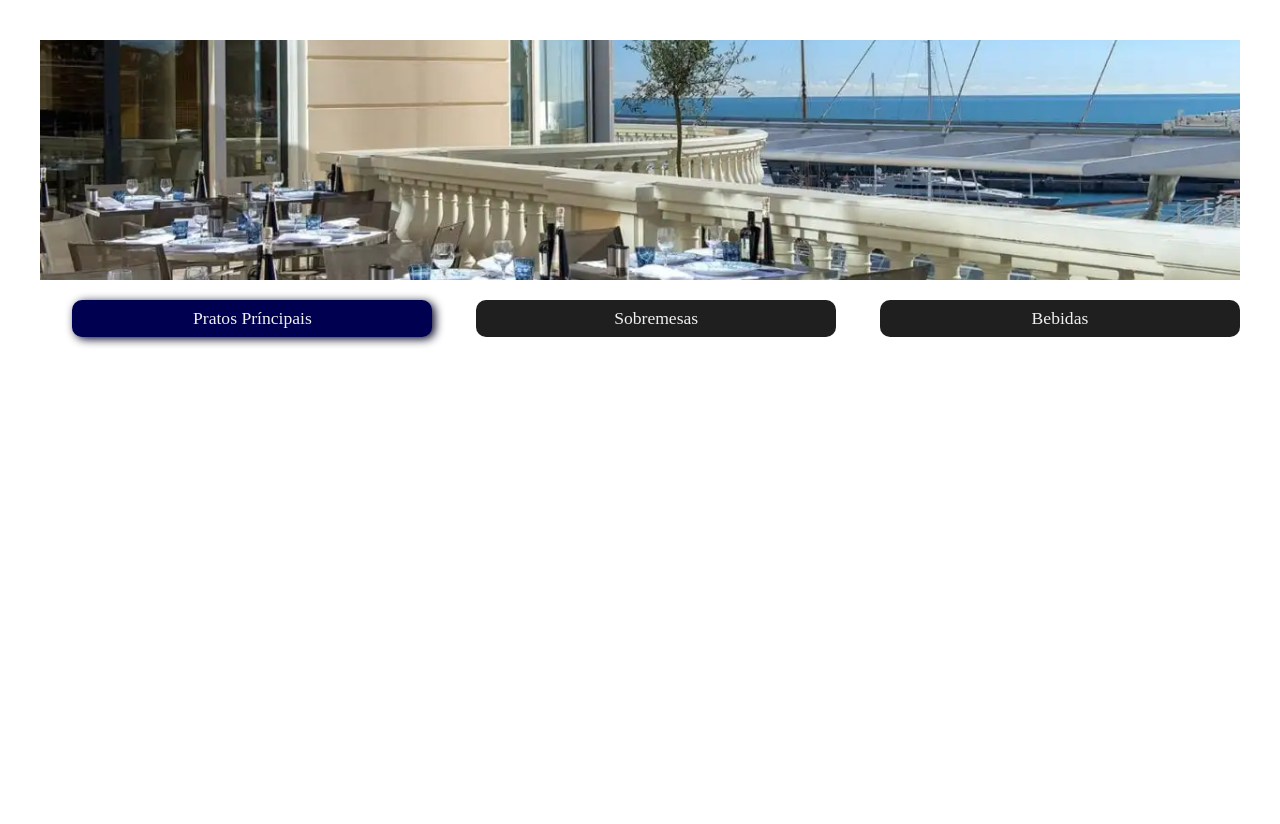
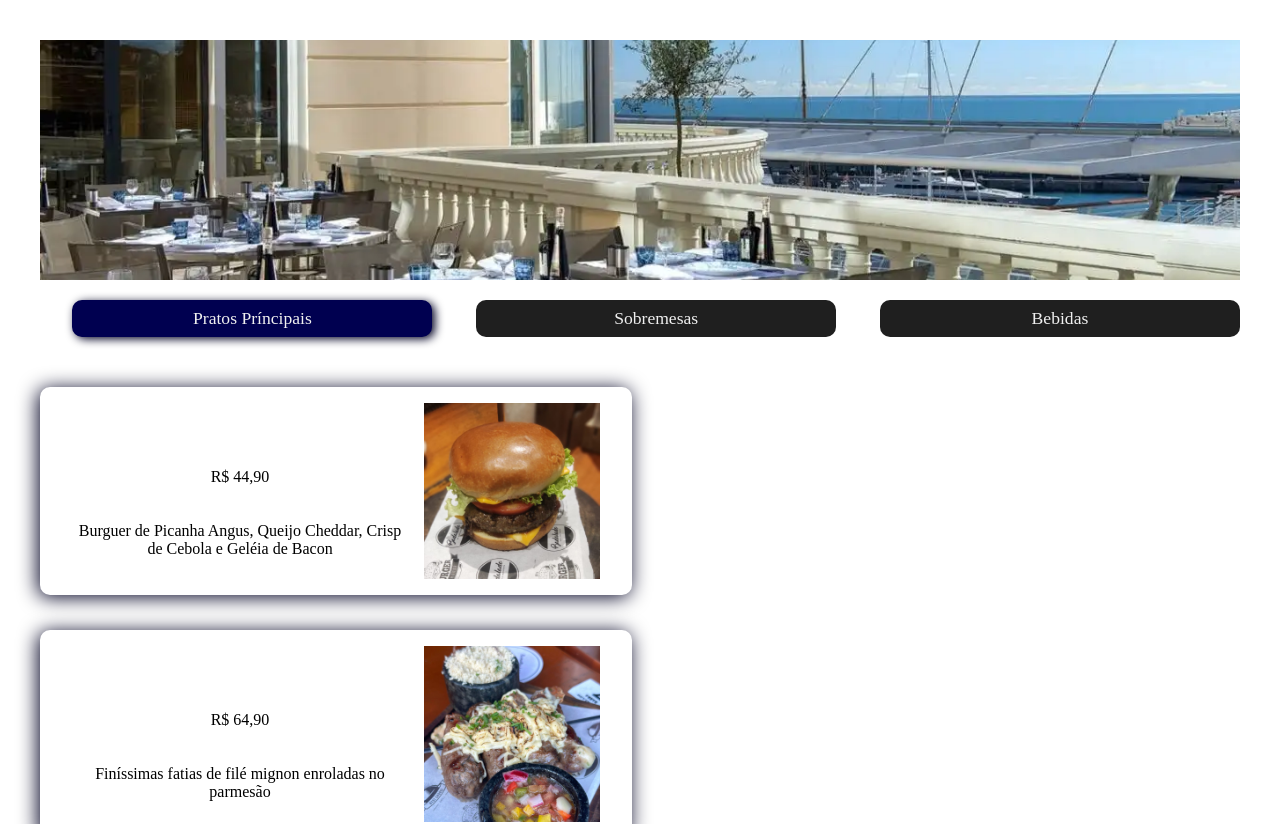
Before and after one commit to FrankMarcelino/projeto-cardapio-digital, a React (Vite) app in the folder hashtaurante/: page / in a window 1280 px wide. Shown: the top 824 px of the page. Before the commit the page ends 800 px from the top, so only its background shows below. Built offline with nearby package versions, Linux system fonts and the light colour scheme.

Commit message:
intens sendo atualizados dinamicamente

```diff
--- a/hashtaurante/src/App.jsx
+++ b/hashtaurante/src/App.jsx
@@ -1,11 +1,14 @@
 import Hashtaurante from "./assets/hashtaurante.webp";
 import "./App.css";
 import { Navegacao } from "./assets/Navegacao";
+import { ItemCardapio } from "./assets/ItemCardapio";
+import { pratosPrincipais, sobremesas, bebidas } from "./cardapio";
 export function App() {
-  return (
-    <>
-      <img src={Hashtaurante} alt="Logo da Hashtaurante" className="capa"/>
+  return <>
+      <img src={Hashtaurante} alt="Logo da Hashtaurante" className="capa" />
       <Navegacao />
+      <div className="menu">
+       {pratosPrincipais.map(item => <ItemCardapio nome={item.name} descricao={item.descricao} preco={item.preco} imagem={item.imagem}/>)}
+      </div>
     </>
-  );
 }
--- /dev/null
+++ b/hashtaurante/src/assets/ItemCardapio.jsx
@@ -0,0 +1,11 @@
+export function ItemCardapio(props) {
+    return <div className="container-item-cardapio">
+          <div>
+            <h2>{props.name}</h2>
+            <p>{props.preco}</p>
+            <p>{props.descricao}</p>
+          </div>
+          <img src={props.imagem} alt="" />
+        </div>
+
+}
```
Also changed, not shown: hashtaurante/src/assets/intemCardapio.jsx (deleted).
